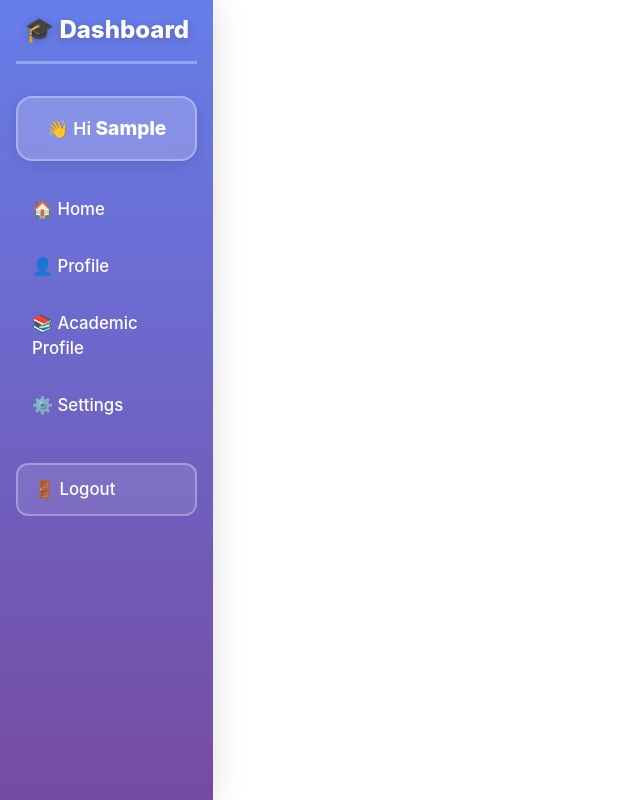
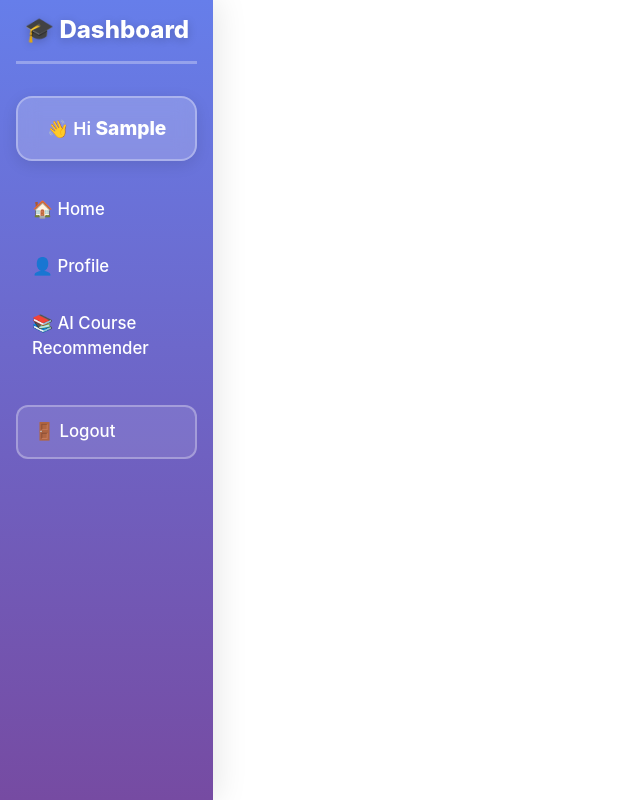
Before and after one commit to santhosh1277/AgileProjectTeamMavericks, a React (Create React App) app in the folder student-dashboard-ui/: page /dashboard/home in a window 1280 px wide. Shown: the whole page, without its empty margins (0-640 px from the left). Built offline with nearby package versions, Linux system fonts and the light colour scheme; sample sign-in values are in the browser's storage.

Commit message:
Tabs Text Changes

```diff
--- a/student-dashboard-ui/src/Side-Nav-Bar/SideNav.js
+++ b/student-dashboard-ui/src/Side-Nav-Bar/SideNav.js
@@ -306,36 +306,10 @@ function SideNav() {
               e.target.style.boxShadow = "none";
             }}
           >
-            📚 Academic Profile
+            📚 AI Course Recommender
           </Link>
         </li>
-        <li className="nav-item mb-2">
-          <Link
-            className="nav-link"
-            to="/dashboard/settings"
-            style={{
-              color: "#fff",
-              padding: "12px 16px",
-              borderRadius: "12px",
-              transition: "all 0.3s ease",
-              fontWeight: "500",
-              fontSize: "1.05rem",
-              textDecoration: "none",
-            }}
-            onMouseOver={(e) => {
-              e.target.style.background = "rgba(255, 255, 255, 0.2)";
-              e.target.style.paddingLeft = "24px";
-              e.target.style.boxShadow = "0 4px 15px rgba(0, 0, 0, 0.1)";
-            }}
-            onMouseOut={(e) => {
-              e.target.style.background = "transparent";
-              e.target.style.paddingLeft = "16px";
-              e.target.style.boxShadow = "none";
-            }}
-          >
-            ⚙️ Settings
-          </Link>
-        </li>
+
         <li className="nav-item mt-4">
           <button
             className="nav-link btn btn-link w-100 text-start"
```
Also changed, not shown: 1 other file (tests, documents, lock files or other folders).
